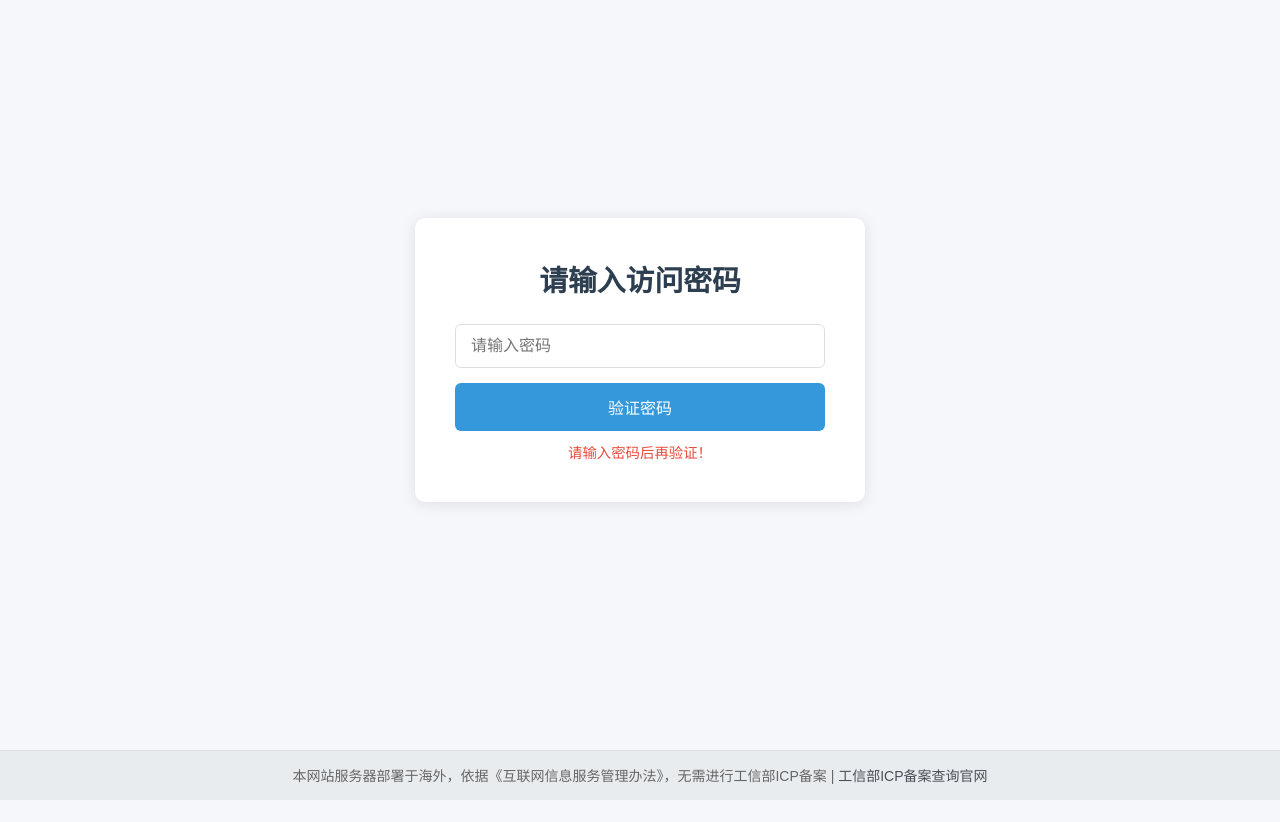
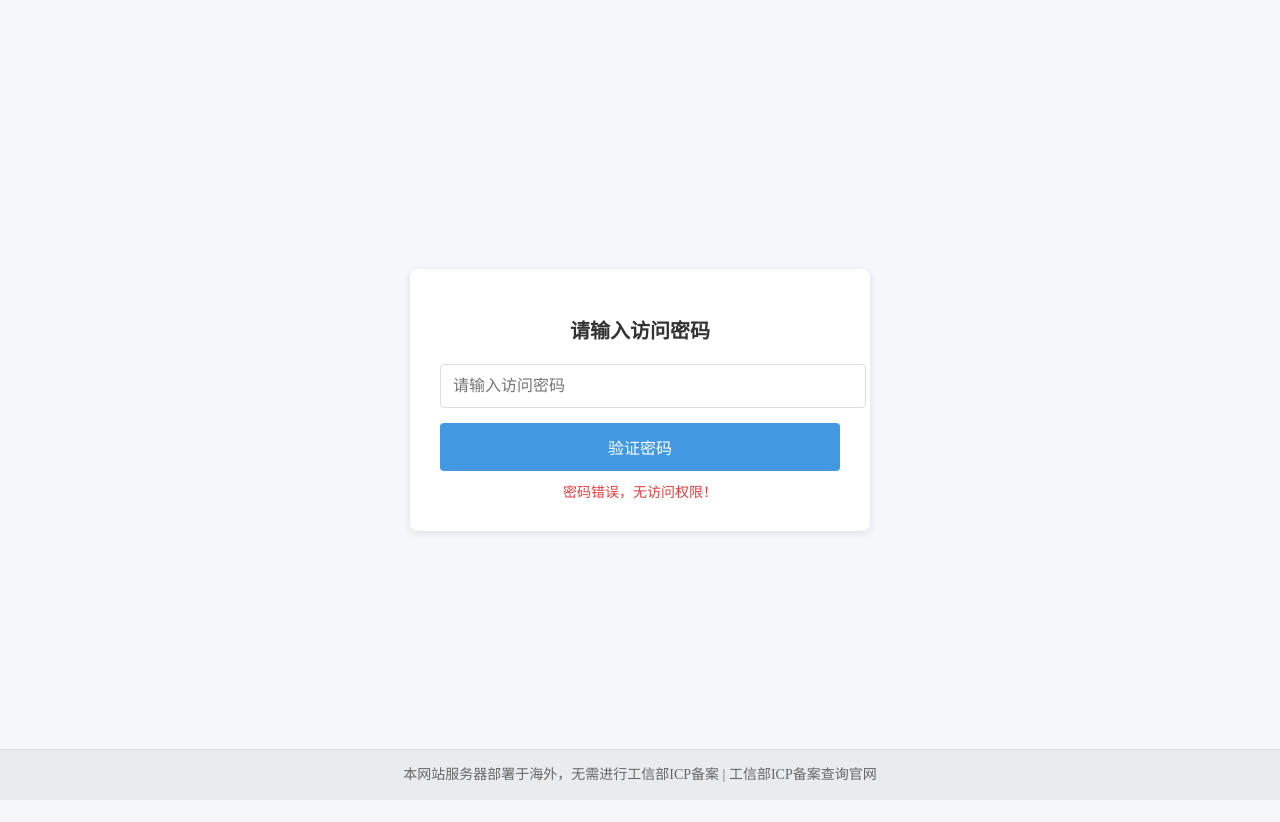
Before and after one commit to pc591/PC591.github.io, a plain HTML site: page index.html in a window 1280 px wide. Both pictures are taken after a click on the button "验证密码". Before the commit the page ends 800 px from the top, so only its background shows below. Drawn offline with Linux system fonts and the light colour scheme.

Commit message:
Update index.html
MIMA

```diff
--- a/index.html
+++ b/index.html
@@ -3,235 +3,144 @@
 <head>
     <meta charset="UTF-8">
     <meta name="viewport" content="width=device-width, initial-scale=1.0">
-    <title>密码验证页面 | PC591</title>
+    <title>隐私内容访问页</title>
     <style>
-        * {
+        body {
             margin: 0;
             padding: 0;
-            box-sizing: border-box;
-            font-family: "Microsoft YaHei", Arial, sans-serif;
-        }
-
-        body {
-            background-color: #f5f7fa;
+            font-family: "Microsoft YaHei";
+            background: #f5f7fa;
             min-height: 100vh;
             padding-bottom: 60px;
             display: flex;
-            flex-direction: column;
+            justify-content: center;
             align-items: center;
-            justify-content: center;
         }
-
-        /* 密码验证容器 */
-        .password-container {
+        /* 密码框 */
+        .pwd-box {
             background: white;
-            padding: 40px;
-            border-radius: 10px;
-            box-shadow: 0 2px 15px rgba(0,0,0,0.1);
+            padding: 30px;
+            border-radius: 8px;
+            box-shadow: 0 2px 8px rgba(0,0,0,0.1);
+            width: 90%;
+            max-width: 400px;
+        }
+        .pwd-box h2 {
+            text-align: center;
+            color: #333;
+            margin-bottom: 20px;
+            font-size: 20px;
+        }
+        #pwd {
             width: 100%;
-            max-width: 450px;
-            text-align: center;
-            margin-bottom: 20px;
-        }
-
-        .password-container h2 {
-            color: #2c3e50;
-            margin-bottom: 25px;
-            font-size: 1.8rem;
-        }
-
-        .password-input {
-            width: 100%;
-            padding: 12px 15px;
+            padding: 12px;
             border: 1px solid #ddd;
-            border-radius: 6px;
-            font-size: 1rem;
+            border-radius: 4px;
+            font-size: 16px;
             margin-bottom: 15px;
             outline: none;
-            transition: border 0.3s;
+            autocomplete: off;
         }
-
-        .password-input:focus {
-            border-color: #3498db;
-        }
-
-        .submit-btn {
+        #btn {
             width: 100%;
             padding: 12px;
-            background-color: #3498db;
+            background: #4299e1;
             color: white;
             border: none;
-            border-radius: 6px;
-            font-size: 1rem;
+            border-radius: 4px;
+            font-size: 16px;
             cursor: pointer;
-            transition: background 0.3s;
         }
-
-        .submit-btn:hover {
-            background-color: #2980b9;
-        }
-
-        .error-tip {
-            color: #e74c3c;
+        #error {
+            color: #e53e3e;
+            text-align: center;
             margin-top: 10px;
-            font-size: 0.9rem;
+            font-size: 14px;
             display: none;
         }
-
-        /* 自定义文字区域（验证后显示） */
-        .content-container {
+        /* 内容区 */
+        .content {
             background: white;
-            padding: 40px;
-            border-radius: 10px;
-            box-shadow: 0 2px 15px rgba(0,0,0,0.1);
-            width: 100%;
-            max-width: 600px;
+            padding: 30px;
+            border-radius: 8px;
+            box-shadow: 0 2px 8px rgba(0,0,0,0.1);
+            width: 90%;
+            max-width: 500px;
             display: none;
             text-align: center;
         }
-
-        .content-container h3 {
-            color: #2c3e50;
-            margin-bottom: 20px;
+        .content p {
+            font-size: 18px;
+            color: #333;
+            line-height: 2;
         }
-
-        .content-text {
-            color: #666;
-            line-height: 1.8;
-            font-size: 1.1rem;
-        }
-
-        /* 底部备案提示 */
-        .beian-footer {
+        /* 底部提示 */
+        .footer {
             position: fixed;
             left: 0;
             bottom: 0;
             width: 100%;
             height: 50px;
             line-height: 50px;
-            background-color: #e9ecef;
+            background: #e9ecef;
             text-align: center;
             font-size: 14px;
             color: #666;
-            border-top: 1px solid #dee2e6;
+            border-top: 1px solid #ddd;
         }
-
-        .beian-footer a {
-            color: #495057;
+        .footer a {
+            color: #666;
             text-decoration: none;
-        }
-
-        .beian-footer a:hover {
-            text-decoration: underline;
-        }
-
-        /* 加载提示 */
-        .loading {
-            margin-top: 15px;
-            color: #3498db;
-            font-size: 0.9rem;
-            display: none;
-        }
-
-        /* 手机适配 */
-        @media (max-width: 768px) {
-            .password-container, .content-container {
-                padding: 30px 20px;
-                margin: 0 15px;
-            }
-            .beian-footer {
-                font-size: 12px;
-                height: 45px;
-                line-height: 45px;
-            }
         }
     </style>
 </head>
 <body>
-    <!-- 密码验证区域 -->
-    <div class="password-container" id="passwordBox">
+    <div class="pwd-box" id="pwdBox">
         <h2>请输入访问密码</h2>
-        <input type="password" class="password-input" id="passwordInput" placeholder="请输入密码">
-        <button class="submit-btn" onclick="verifyPassword()">验证密码</button>
-        <div class="loading" id="loadingTip">验证中，请稍候...</div>
-        <div class="error-tip" id="errorTip">密码错误，请重新输入！</div>
+        <input type="password" id="pwd" placeholder="请输入访问密码" autocomplete="off">
+        <button id="btn" onclick="check()">验证密码</button>
+        <div id="error">密码错误，无访问权限！</div>
     </div>
 
-    <!-- 自定义内容区域（验证后显示） -->
-    <div class="content-container" id="contentBox">
-        <h3>我的心情</h3>
-        <div class="content-text" id="contentText">
-            呜呜呜，买树梅派亏了。还好周日能去游乐场，但还要编程比赛
-        </div>
+    <div class="content" id="contentBox">
+        <p>呜呜呜，买树梅派亏了。还好周日能去游乐场，但还要编程比赛</p>
     </div>
 
-    <!-- 底部海外服务器提示 -->
-    <div class="beian-footer">
-        本网站服务器部署于海外，依据《互联网信息服务管理办法》，无需进行工信部ICP备案 |
+    <div class="footer">
+        本网站服务器部署于海外，无需进行工信部ICP备案 |
         <a href="https://beian.miit.gov.cn/" target="_blank">工信部ICP备案查询官网</a>
     </div>
 
     <script>
-        // 1040195678 的 SHA256 哈希值（前端加密验证，无明文）
-        const CORRECT_HASH = "e807f1fcf82d132f9bb018ca6738a19f346e284f0808513379168a0381855e86";
-
-        // SHA256 加密函数（核心：避免密码明文暴露）
-        async function sha256(str) {
-            const encoder = new TextEncoder();
-            const data = encoder.encode(str);
-            const hash = await crypto.subtle.digest('SHA-256', data);
-            // 转换为十六进制字符串
-            return Array.from(new Uint8Array(hash))
-                .map(b => b.toString(16).padStart(2, '0'))
-                .join('');
+        // 核心：
+        function getRightPwd() {
+            // 1040195678 拆成片段，源代码里看不到完整密码
+            const part1 = "1040";
+            const part2 = "195678";
+            return part1 + part2;
         }
 
-        // 密码验证逻辑
-        async function verifyPassword() {
-            const inputVal = document.getElementById("passwordInput").value.trim();
-            const loadingTip = document.getElementById("loadingTip");
-            const errorTip = document.getElementById("errorTip");
-            const passwordBox = document.getElementById("passwordBox");
-            const contentBox = document.getElementById("contentBox");
+        // ）
+        function check() {
+            const input = document.getElementById('pwd').value.trim();
+            const error = document.getElementById('error');
+            const pwdBox = document.getElementById('pwdBox');
+            const contentBox = document.getElementById('contentBox');
 
-            // 空值判断
-            if (!inputVal) {
-                errorTip.textContent = "请输入密码后再验证！";
-                errorTip.style.display = "block";
-                return;
+            //
+            if(input === getRightPwd()) {
+                pwdBox.style.display = 'none';
+                contentBox.style.display = 'block';
+                error.style.display = 'none';
+            } else {
+                error.style.display = 'block';
             }
-
-            // 显示加载提示
-            loadingTip.style.display = "block";
-            errorTip.style.display = "none";
-
-            // 模拟延迟（体验更友好）
-            setTimeout(async () => {
-                // 对输入的密码进行 SHA256 加密
-                const inputHash = await sha256(inputVal);
-
-                // 对比哈希值（永不暴露原始密码）
-                if (inputHash === CORRECT_HASH) {
-                    // 密码正确，显示内容区域（直接展示指定文字）
-                    passwordBox.style.display = "none";
-                    contentBox.style.display = "block";
-                } else {
-                    // 密码错误
-                    errorTip.textContent = "密码错误，请重新输入！";
-                    errorTip.style.display = "block";
-                }
-
-                // 隐藏加载提示
-                loadingTip.style.display = "none";
-            }, 800); // 800毫秒延迟，模拟验证过程
         }
 
-        // 按回车触发验证
-        document.getElementById("passwordInput").addEventListener("keydown", function(e) {
-            if (e.key === "Enter") {
-                verifyPassword();
-            }
-        });
+        //
+        document.getElementById('pwd').onkeydown = function(e) {
+            if(e.key === 'Enter') check();
+        }
     </script>
 </body>
 </html>
```
